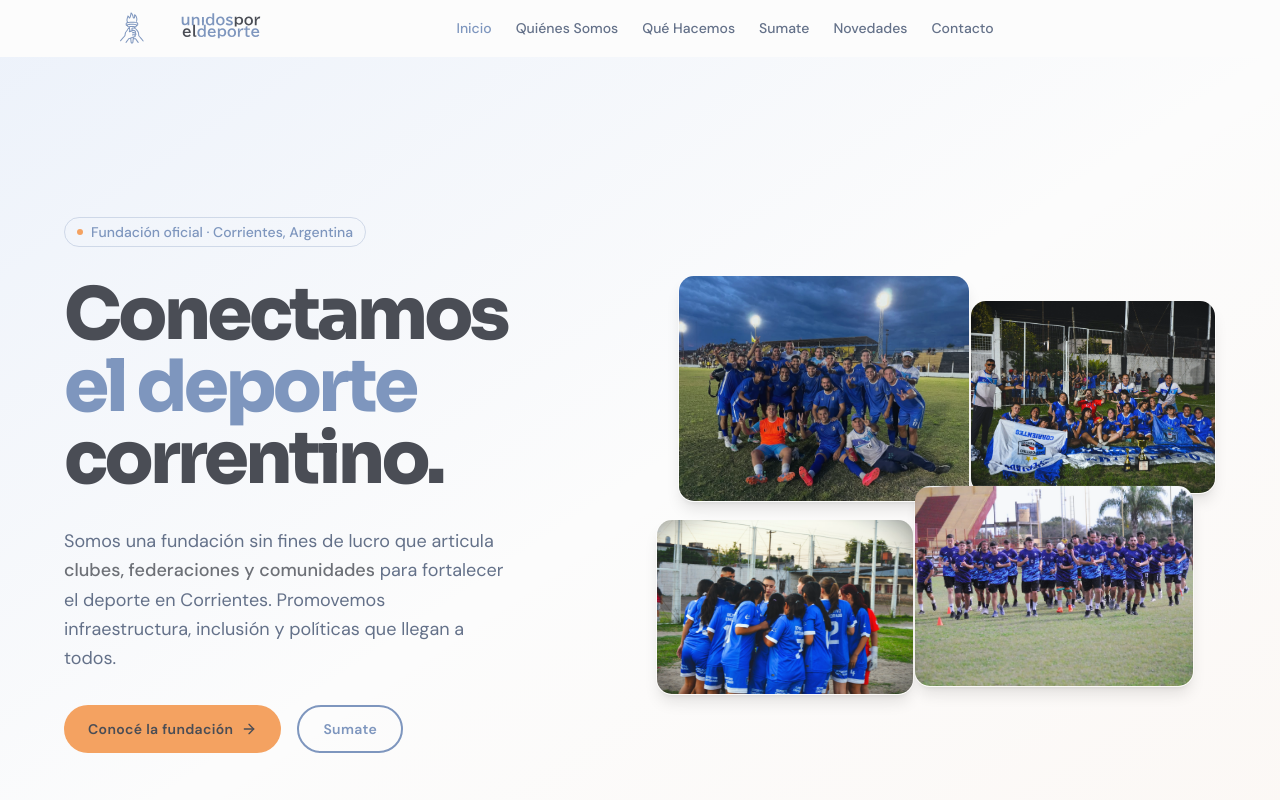
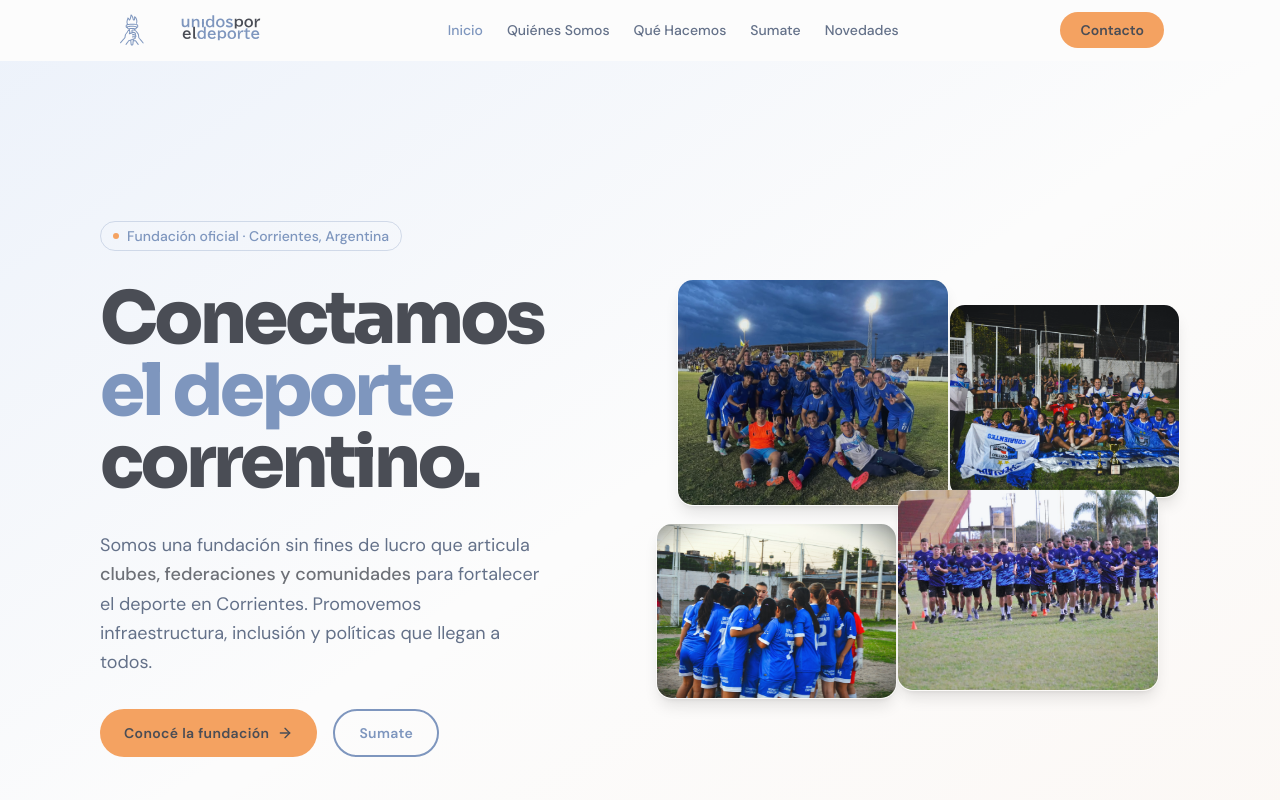
Before and after one commit to andrealopezpalomeque/unidosporeldeporte, a Nuxt app in the folder client/: page / in a window 1280 px wide. Shown: the top 800 px of the page. Built offline with nearby package versions, Linux system fonts and the light colour scheme; a web font is replaced by a local one.

Commit message:
contacto button nav bar

```diff
--- a/client/components/AppHeader.vue
+++ b/client/components/AppHeader.vue
@@ -30,6 +30,14 @@
 
       <!-- Right actions -->
       <div class="flex items-center gap-3">
+        <!-- Contacto CTA (desktop) -->
+        <NuxtLink
+          to="/contacto"
+          class="hidden md:inline-flex items-center font-body text-sm font-semibold bg-accent text-dark px-5 py-2 rounded-full transition-opacity duration-200 hover:opacity-90"
+        >
+          Contacto
+        </NuxtLink>
+
         <!-- Mobile hamburger -->
         <button
           @click="mobileOpen = !mobileOpen"
@@ -64,6 +72,15 @@
               {{ link.label }}
             </NuxtLink>
           </li>
+          <li class="pt-1">
+            <NuxtLink
+              to="/contacto"
+              class="block py-2.5 px-3 rounded-full font-body text-sm font-semibold bg-accent text-dark text-center transition-opacity duration-200 hover:opacity-90"
+              @click="mobileOpen = false"
+            >
+              Contacto
+            </NuxtLink>
+          </li>
         </ul>
       </div>
     </Transition>
@@ -79,7 +96,6 @@ const navLinks = [
   { to: '/que-hacemos', label: 'Qué Hacemos' },
   { to: '/sumate', label: 'Sumate' },
   { to: '/novedades', label: 'Novedades' },
-  { to: '/contacto', label: 'Contacto' },
 ]
 
 const mobileOpen = ref(false)
--- a/client/components/HeroSection.vue
+++ b/client/components/HeroSection.vue
@@ -1,5 +1,5 @@
 <template>
-  <section class="relative min-h-screen flex items-center px-4 sm:px-8 lg:px-16 py-20 lg:py-40 overflow-hidden">
+  <section class="relative min-h-screen flex items-center px-4 py-20 lg:py-40 overflow-hidden">
 
     <!-- Background: clean white -->
     <div class="absolute inset-0 bg-white" />
@@ -7,7 +7,7 @@
     <div class="absolute inset-0 bg-gradient-to-br from-light/15 via-transparent to-accent/5" />
 
     <!-- Two-column content grid -->
-    <div class="relative z-10 w-full max-w-7xl mx-auto grid grid-cols-1 lg:grid-cols-2 gap-12 lg:gap-8 items-center">
+    <div class="relative z-10 w-full max-w-[1080px] mx-auto grid grid-cols-1 lg:grid-cols-2 gap-12 lg:gap-8 items-center">
 
       <!-- ── LEFT COLUMN: Text ── -->
       <div class="flex flex-col gap-8">
```
